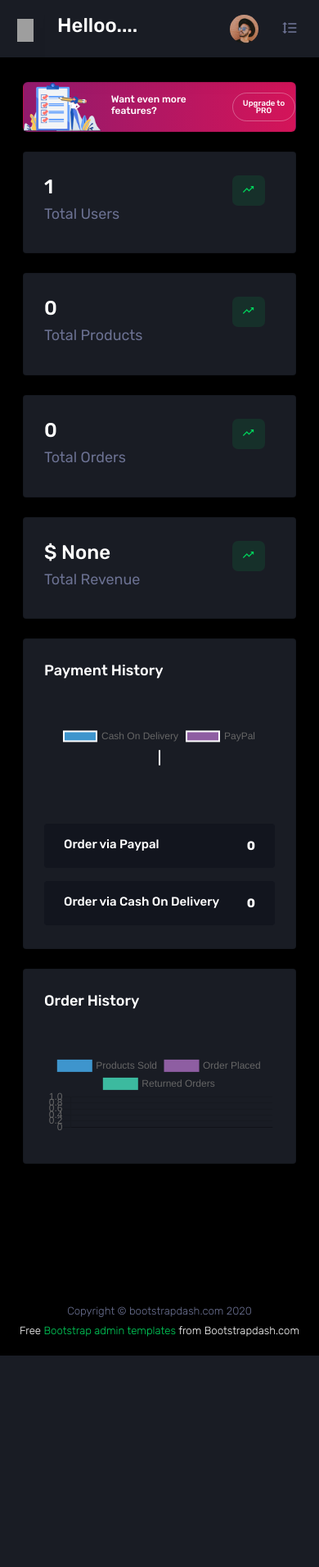
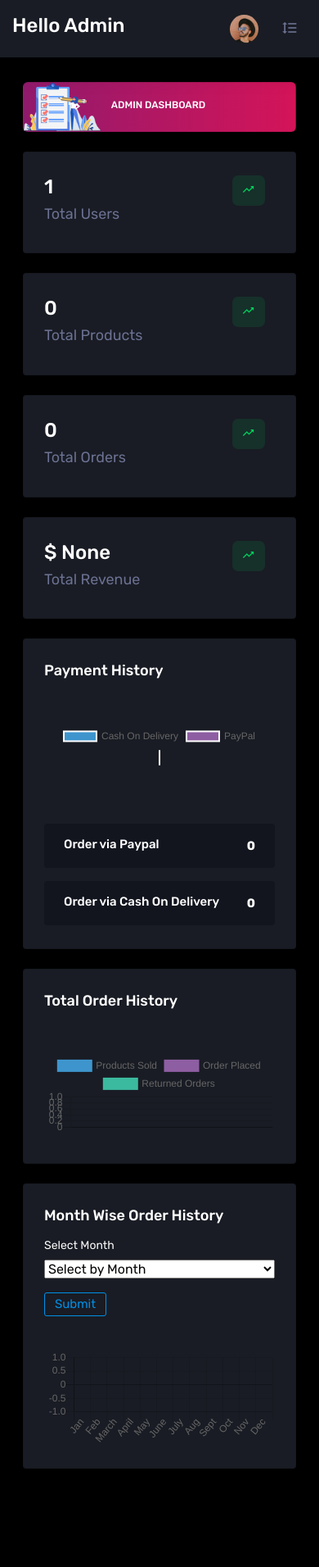
Before and after one commit to Hiba-moidutty/WacthMart_ecommerce, a Django app: page /adminn/admin_home/ in a window 390 px wide. Shown: the top 1912 px of the page at 82% size. Before the commit the page ends 1654 px from the top, so only its background shows below. Run offline with Django 4.2, Linux system fonts and the light colour scheme; the visitor is signed in with stand-in values (Sample User, id 1); data comes from the database, SQL or seed files in the repository; data that the repository does not hold is empty; some libraries are stand-ins or nearby versions; grey boxes are pictures that could not be loaded.

Commit message:
template issue fixed

```diff
--- a/Admin_Section/urls.py
+++ b/Admin_Section/urls.py
@@ -4,10 +4,10 @@ from . import views
 
 
 urlpatterns = [
-    path('',views.admin_login,name='admin_login'),
-    path('admin_home/',views.admin_home,name='admin_home'),
-    path('admin_logout/',views.admin_logout,name='admin_logout'),
-
+    path('',views.admin_login,name ='admin_login'),
+    path('admin_home/',views.admin_home,name ='admin_home'),
+    path('admin_logout/',views.admin_logout,name ='admin_logout'),
+    # path('by_month/',views.by_month,name ='by_month'),
     # User Management
     path('admin_userlist/',views.admin_userlist,name='admin_userlist'),
     path('block_user/<int:id>/',views.block_user,name='block_user'),
--- a/Admin_Section/views.py
+++ b/Admin_Section/views.py
@@ -39,6 +39,7 @@ def admin_login(request):
 @never_cache
 @login_required(login_url='admin_login')
 def admin_home(request):
+  month=0
   if request.user.is_superuser == True:
       total_users = Account.objects.filter(is_active = True).count()
       total_products = Product.objects.filter(is_available = True).count()
@@ -51,7 +52,6 @@ def admin_home(request):
       paypal_m = Order.objects.filter(payment_method = 'Paypal').count()
 
 
-
       #monthly sales
       today   = datetime.now()
       current = today.strftime("%B %d, %Y")
@@ -61,9 +61,20 @@ def admin_home(request):
       r = returns.count()
       sales   = Order.objects.filter(order_date__month = today.month).values("order_date__date").annotate(sales = Count('id',filter=Q(status ="Delivered")),cancelled=Count('id',filter=Q(status="Cancelled"))).order_by("order_date__date")
       s = sales.count()
+
+      monthly_orders=0
+      if request.GET.get('Month') !="0":
+        currentmonth = datetime.now().month
+        month1 = request.GET.get('Month')
+        print(month1,'vvvvvvvvvvvvvvvvvv')
+        if month1  is not None and month1 !="0":
+          print('hhhhhhhhh')
+          month = int(month1)
+          monthly_orders = Order.objects.filter(order_date__month=month).count()
       # best_moving = Order.objects.filter(order_date__month = today.year).annotate(moving = Count('product_id')).filter(moving__gt = 2)
       return render(request,"admin_temp/admin_home.html",{
       'current' : current,
+      'monthly_orders':monthly_orders,
       'total_users': total_users,
       'total_products': total_products,
       'total_revenue': total_revenue,
@@ -73,10 +84,28 @@ def admin_home(request):
       'sales' : sales,
       'dates' : dates,
       'returns' : returns,
+      'month':str(month),
+      'months': ["1","2","3","4","5","6","7","8","9","10","11","12"],
       'r' : r,
       's':s,
-      'd':d,      })
+      'd':d, })
   return redirect("admin_login")
+
+
+# def by_month(request):
+#   print("VVVVVVVVVVVVVVVVVVVVVVVVVVVVVVV")
+#   #by month
+#   monthly_orders=[]
+#   if request.GET.get('Month') !="0":
+#     currentmonth = datetime.now().month
+#     month1 = request.GET.get('Month')
+#     print(month1,'vvvvvvvvvvvvvvvvvv')
+#     if month1  is not None and month1 !="0":
+#       print('hhhhhhhhh')
+#       month = int(month1)
+#       monthly_orders = Order.objects.filter(order_date__month=month).count()
+#       print(monthly_orders,'eeeeeeeeeee')
+#       return redirect('admin_home')
 
 
 @never_cache
@@ -256,7 +285,7 @@ def add_product(request):
       'parentcategories':parent_category,
       'subcategory': subcategory
     }
-    if request.method =='POST':
+    if request.method == 'POST':
       if request.POST.get('product_name') and request.POST.get('price') and request.POST.get('stock') and request.POST.get('product_description') and request.POST.get('subcategory') and request.POST.get('category') and request.FILES['pro_img1'] and request.FILES['pro_img2'] and request.FILES['pro_img3'] and request.FILES['pro_img4']:
         product_name = request.POST.get('product_name')
         if Product.objects.filter(product_name = product_name).exists():
@@ -440,8 +469,6 @@ def generateSalesReport(request):
 #   messages.info(request,"something error occured!! ")
 #   return redirect(request.META.get('HTTP_REFERER'))
 
-@never_cache
-
 
 
 
--- a/cart/views.py
+++ b/cart/views.py
@@ -6,6 +6,7 @@ from accounts.models import Address
 from Variation.models import Variation
 from django.contrib import messages
 from django.http import HttpResponseRedirect,HttpResponse
+from django.http import JsonResponse
 from django.contrib.auth.decorators import login_required
 from django.views.decorators.cache import never_cache
 from django.core.exceptions import ObjectDoesNotExist
@@ -25,7 +26,6 @@ def cart_id(request):
 def cart_view(request,total=0,quantity=0,cart_items = None):
   tax =0
   grand_total =0
-  # saved =0
   try:
     if request.user.is_authenticated:
       cart_items = CartItem.objects.filter(
@@ -40,7 +40,6 @@ def cart_view(request,total=0,quantity=0,cart_items = None):
           # print(cart)
           # print(cart,cart_items,'kkkkkkkkkkkkkkkkk')
 
-
     if cart_items is not None:
       for cart_item in cart_items:
         c_variant = cart_item.variant_id
@@ -51,9 +50,11 @@ def cart_view(request,total=0,quantity=0,cart_items = None):
           total +=(cart_item.product.offer_price * cart_item.quantity)
         else:
           total += (cart_item.product.price * cart_item.quantity)
+          print(total,'gggggggaaaaaaaaaaaa')
         quantity += cart_item.quantity
       tax = (2 * total)/100
       grand_total = total + tax
+      print(grand_total,'xcxxxxxxxxxxxxxxxxxccccccccc')
 
   except ObjectDoesNotExist:
     pass
@@ -94,16 +95,20 @@ def add_to_cart(request):
         if cart_item.quantity >= product.stock :
           cart_item.quantity = product.stock
           cart_item.save()
+          status = True
         else:
           cart_item.quantity += 1
           cart_item.save()
+          status = True
       #create a new cart item
       else:
         cart_item = CartItem.objects.create(
           product = product, quantity = 1, user = current_user, variant_id = variant.variation_id
           )
         cart_item.save()
-      return redirect('cart_view')
+        print(cart_item,'kkkkkkkkkkkkkkkkk')
+        status = False
+      return JsonResponse({"status" : status})
 
     else:
 
@@ -114,16 +119,19 @@ def add_to_cart(request):
         if cart_item.quantity >= product.stock :
           cart_item.quantity = product.stock
           cart_item.save()
+          status = True
         else:
           cart_item.quantity += 1
           cart_item.save()
+          status = True
       #create a new cart item
       else:
         cart_item = CartItem.objects.create(
           product = product, quantity = 1, user = current_user, variant_id = 0
           )
         cart_item.save()
-      return redirect('cart_view')
+        status = False
+      return JsonResponse({"status" : status })
 
 
     # try:
@@ -150,18 +158,20 @@ def add_to_cart(request):
             if cart_item.quantity >= product.stock :
               cart_item.quantity = product.stock
               cart_item.save()
+              status = True
             else:
               cart_item.quantity += 1
               cart_item.save()
-            return redirect('cart_view')
+              status = True
+            return JsonResponse({"status": status})
         else:
             # print('ggggggggggggggggg')
             cart_item = CartItem.objects.create(
             product = product, quantity = 1, cart = cart, variant_id = var_id_
             )
             cart_item.save()
-            # print("Saveeeeeeeeeeeeee  ")
-            return redirect('cart_view')
+            status = False
+            return JsonResponse({"status" : status})
       else:
         if CartItem.objects.filter( product=product, cart=cart, variant_id= 0).exists():
           # print('kkkkkkkkkkkkkkkkkkkkk')
@@ -169,16 +179,20 @@ def add_to_cart(request):
           if cart_item.quantity >= product.stock :
             cart_item.quantity = product.stock
             cart_item.save()
+            status = True
+
           else:
             cart_item.quantity += 1
             cart_item.save()
-          return redirect('cart_view')
+            status = True
+          return JsonResponse({"status" : status })
         else:
           cart_item = CartItem.objects.create(
           product = product, quantity = 1, cart = cart, variant_id = 0
           )
           cart_item.save()
-          return redirect('cart_view')
+          status = False
+          return JsonResponse({"status" : status })
 
     except Cart.DoesNotExist :
       cart = Cart.objects.create(cart_id = cart_id(request))
@@ -186,11 +200,13 @@ def add_to_cart(request):
       if variant is not '0':
         cart_item = CartItem.objects.create(product = product, quantity = 1,cart = cart , varient_id = var_id_)
         cart_item.save()
-        return redirect('cart_view')
+        status =False
+        return JsonResponse({"status" : status })
       else:
         cart_item = CartItem.objects.create(product = product, quantity= 1, cart = cart)
         cart_item.save()
-        return redirect("cart_view")
+        status = False
+        return JsonResponse({"status" : status })
 
     # try:
     #   cart_item = CartItem.objects.get(product=product,cart=cart)
@@ -208,6 +224,9 @@ def add_to_cart(request):
 
 #Increasing the quantity
 def quantity_increase(request):
+  total= 0
+  grand_total = 0
+  tax=0
   product_id = request.GET.get('id')
   v_id = request.GET.get('v_id')
   print(v_id,product_id,'5555555555555')
@@ -224,9 +243,7 @@ def quantity_increase(request):
           cart_item.quantity = product.stock
           cart_item.save()
         else:
-          cart_item.quantity +=1
           cart_item.save()
-          return redirect('cart_view')
     else:
       # print('iiiiiiiiiiiiiiiiiiiiiiii')
       if CartItem.objects.filter(product = product,user = request.user,variant_id = 0).exists():
@@ -235,9 +252,11 @@ def quantity_increase(request):
           cart_item.quantity = product.stock
           cart_item.save()
         else:
-          cart_item.quantity +=1
           cart_item.save()
-          return redirect('cart_view')
+    cart_items = CartItem.objects.filter(
+        user = request.user, is_active =True
+        ).order_by('-id')
+
   else:
     #if the user is not authenitcate
     try:
@@ -255,9 +274,7 @@ def quantity_increase(request):
           cart_item.quantity = product.stock
           cart_item.save()
         else:
-          cart_item.quantity += 1
           cart_item.save()
-          return redirect('cart_view')
     else:
       print(v_id,'DDDDDDDDDDDDDDDDDD')
       if CartItem.objects.filter(product = product,cart = cart,variant_id = 0).exists():
@@ -266,49 +283,91 @@ def quantity_increase(request):
           cart_item.quantity = product.stock
           cart_item.save()
         else:
-          cart_item.quantity +=1
           cart_item.save()
-          return redirect('cart_view')
+    cart_items = CartItem.objects.filter(cart = cart,is_active = True)
 
+  if cart_item.quantity :
+      quantity = cart_item.quantity + 1
+      cart_item.quantity = cart_item.quantity + 1
+      cart_item.save()
+      if cart_item.product.offer_price is not None and cart_item.product.offer_price is not 0:
+        total +=(cart_item.product.offer_price * cart_item.quantity)
+      else:
+        total += (cart_item.product.price * cart_item.quantity)
+      cart_item.save()
+      sub = cart_item.sub_total()
+      total=0
+      for cart_item in cart_items:
+        if cart_item.product.offer_price is not None and cart_item.product.offer_price is not 0:
+          total +=(cart_item.product.offer_price * cart_item.quantity)
+        else:
+          total += (cart_item.product.price * cart_item.quantity)
+      print(total,'wwwwwwwwwwwrrrrrrrrrr')
 
+      tax = (2 * total)/100
+      grand_total = total + tax
+  return JsonResponse({"quantity":quantity,"total":total,"tax":tax,"grand_total":grand_total,"sub": sub})
 
 
 
 #DECREASING THE QUANTITY OF ITEM IN CART VIEW
 def remove_item_cart(request):
+  total =0
+  tax =0
+  grand_total=0
   product_id = request.GET.get('id')
   product = get_object_or_404(Product,id = product_id)
   v_id = request.GET.get('v_id')
-  print(product_id,v_id,'dsdsdsdsddddddddddddddddd')
   try:
     if request.user.is_authenticated:
-      cart_item = CartItem.objects.filter(product = product,user = request.user,variant_id = v_id).exists()
+      cart_items = CartItem.objects.filter(product = product,user = request.user,variant_id = v_id).exists()
       if v_id is not '0':
-        print('[[[[[[[[[pppppppppppppp')
         variant = Variation.objects.get(variation_id = v_id)
         v_id = variant.variation_id
         cart_item = CartItem.objects.get(product = product,user = request.user,variant_id = v_id)
       else:
         cart_item = CartItem.objects.get(product = product,user = request.user,variant_id = 0)
+      cart_items = CartItem.objects.filter(
+        user = request.user, is_active =True
+        ).order_by('-id')
+
     else:
       #if user not authenticated
       cart= Cart.objects.get(cart_id = cart_id(request))
-      cart_item = CartItem.objects.filter(product = product,cart = cart, variant_id =v_id).exists()
+      cart_items = CartItem.objects.filter(product = product,cart = cart, variant_id =v_id).exists()
       if v_id is not '0':
         variant = Variation.objects.get(variation_id = v_id)
         v_id = variant.variation_id
         cart_item = CartItem.objects.get(product = product, cart=cart,variant_id = v_id)
       else:
         cart_item = CartItem.objects.get(product = product,cart=cart,variant_id =0)
-    if cart_item.quantity > 1 :
-      cart_item.quantity = cart_item.quantity - 1
-      cart_item.save()
-    else:
-     cart_item.save()
+      cart_items = CartItem.objects.filter(cart = cart,is_active = True)
+
+
+    if cart_item.quantity :
+      if cart_item.quantity > 1 :
+        quantity = cart_item.quantity - 1
+        cart_item.quantity = cart_item.quantity - 1
+        cart_item.save()
+        if cart_item.product.offer_price is not None and cart_item.product.offer_price is not 0:
+          total +=(cart_item.product.offer_price * cart_item.quantity)
+        else:
+          total += (cart_item.product.price * cart_item.quantity)
+        cart_item.save()
+        sub = cart_item.sub_total()
+        total=0
+        for cart_item in cart_items:
+          if cart_item.product.offer_price is not None and cart_item.product.offer_price is not 0:
+            total +=(cart_item.product.offer_price * cart_item.quantity)
+          else:
+            total += (cart_item.product.price * cart_item.quantity)
+        tax = (2 * total)/100
+        grand_total = total + tax
+
+
   except:
     pass
-  return redirect('cart_view')
-
+  return JsonResponse({"quantity":quantity,"total":total,"tax":tax,"grand_total":grand_total,"sub": sub})
 
 #DELETING THE ITEM FROM THE CART
 def remove_from_cart(request):
@@ -323,7 +382,8 @@ def remove_from_cart(request):
     cart = Cart.objects.get(cart_id = cart_id(request))
     cart_item = CartItem.objects.get(product = product, cart = cart,variant_id = v_id)
   cart_item.delete()
-  return redirect('cart_view')
+  status = True
+  return JsonResponse({"status":status})
 
 
 
--- a/order/views.py
+++ b/order/views.py
@@ -94,7 +94,6 @@ def place_order(request, total = 0 , quantity = 0,cart_items = None):
         print(get_address)
         status = True
       return JsonResponse({'status' : status})
-
 
     return redirect('order_success')
 
--- a/templates/admin_temp/admin_home.html
+++ b/templates/admin_temp/admin_home.html
@@ -17,13 +17,13 @@
                     <img src="{% static 'admin_static/images/dashboard/Group126@2x.png' %}" class="gradient-corona-img img-fluid" alt="">
                   </div>
                   <div class="col-5 col-sm-7 col-xl-8 p-0">
-                    <h4 class="mb-1 mb-sm-0">Want even more features?</h4>
-                    <p class="mb-0 font-weight-normal d-none d-sm-block">Check out our Pro version with 5 unique layouts!</p>
+                    <h4 class="mb-1 mb-sm-0">ADMIN DASHBOARD</h4>
+                    <p class="mb-0 font-weight-normal d-none d-sm-block"></p>
                   </div>
                   <div class="col-3 col-sm-2 col-xl-2 pl-0 text-center">
-                    <span>
+                    {% comment %} <span>
                       <a href="https://www.bootstrapdash.com/product/corona-admin-template/" target="_blank" class="btn btn-outline-light btn-rounded get-started-btn">Upgrade to PRO</a>
-                    </span>
+                    </span> {% endcomment %}
                   </div>
                 </div>
               </div>
@@ -121,7 +121,7 @@
             <div class="card">
               <div class="card-body">
                 <h4 class="card-title">Payment History</h4>
-                <canvas id="payment_status" width="700" height="350" class="transaction-chart"></canvas>
+                <canvas id="payment_status" style="height:250px" class="transaction-chart"></canvas>
                 <div class="bg-gray-dark d-flex d-md-block d-xl-flex flex-row py-3 px-4 px-md-3 px-xl-4 rounded mt-3">
                   <div class="text-md-center text-xl-left">
                     <h6 class="mb-1">Order via Paypal</h6>
@@ -145,29 +145,42 @@
           </div>
         </div>
         <div class="row">
-          <div class="col-md-12 grid-margin stretch-card">
+          <div class="col-md-6 grid-margin stretch-card">
             <div class="card">
               <div class="card-body">
-                <h4 class="card-title">Order History</h4>
+                <h4 class="card-title">Total Order History</h4>
                 <canvas id="sales" class="transaction-chart"></canvas>
-                {% comment %} <div class="bg-gray-dark d-flex d-md-block d-xl-flex flex-row py-3 px-4 px-md-3 px-xl-4 rounded mt-3">
-                  <div class="text-md-center text-xl-left">
-                    <h6 class="mb-1">kkkk</h6>
-                    <p class="text-muted mb-0">{{paypal_m}}</p>
-                  </div>
-                  <div class="align-self-center flex-grow text-right text-md-center text-xl-right py-md-2 py-xl-0">
-                    <h6 class="font-weight-bold mb-0">{{d}}</h6>
-                  </div>
-                </div> {% endcomment %}
-                {% comment %} <div class="bg-gray-dark d-flex d-md-block d-xl-flex flex-row py-3 px-4 px-md-3 px-xl-4 rounded mt-3">
-                  <div class="text-md-center text-xl-left">
-                    <h6 class="mb-1">mmm</h6>
-                    <p class="text-muted mb-0">{{cod_m}}</p>
-                  </div>
-                  <div class="align-self-center flex-grow text-right text-md-center text-xl-right py-md-2 py-xl-0">
-                    <h6 class="font-weight-bold mb-0">{{s}}</h6>
-                  </div>
-                </div> {% endcomment %}
+              </div>
+            </div>
+          </div>
+         <div class="col-md-6 grid-margin stretch-card">
+            <div class="card">
+              <div class="card-body">
+                <h4 class="card-title">Month wise order history</h4>
+              <form id = 'formId' action ="{% url 'admin_home' %}" method ="GET">
+                <div class="form-group">
+                  <label>Select Month</label>
+                  <select name="Month" class="js-example-basic-single" style="width:100%">
+                    <option value="0">Select by Month</option>
+                    <option value="1">January</option>
+                    <option value="2">February</option>
+                    <option value="3">March</option>
+                    <option value="4">April</option>
+                    <option value="5">May</option>
+                    <option value="6">June</option>
+                    <option value="7">July</option>
+                    <option value="8">August</option>
+                    <option value="9">September</option>
+                    <option value="10">October</option>
+                    <option value="11">November</option>
+                    <option value="12">December</option>
+                  </select>
+                </div>
+                <div class="my-3">
+                  <button id ='submitButton' type="submit" class="btn btn-outline-primary btn-icon-text">Submit</button>
+                </div>
+                <canvas id="bar-chart" class="transaction-chart"></canvas>
+              </form>
               </div>
             </div>
           </div>
@@ -260,9 +273,14 @@
   </div>
   <!-- page-body-wrapper ends -->
 </div>
+<script src="https://cdnjs.cloudflare.com/ajax/libs/Chart.js/2.5.0/Chart.min.js"></script>
+<script src="//cdn.jsdelivr.net/npm/sweetalert2@11"></script>
+<script src="https://code.jquery.com/jquery-3.6.1.slim.min.js" integrity="sha256-w8CvhFs7iHNVUtnSP0YKEg00p9Ih13rlL9zGqvLdePA=" crossorigin="anonymous"></script>
+<script src="https://ajax.googleapis.com/ajax/libs/jquery/2.1.1/jquery.min.js"></script>
+<script src="https://code.jquery.com/jquery-3.3.1.min.js"></script>
 
-<script src="https://cdnjs.cloudflare.com/ajax/libs/Chart.js/2.5.0/Chart.min.js"></script>
 <script>
+
 new Chart(document.getElementById("sales"), {
   type: 'line',
   data: {
@@ -312,5 +330,48 @@ new Chart(document.getElementById("payment_status"), {
     }
   }
 });
+
+new Chart(document.getElementById("bar-chart"), {
+  type: 'bar',
+  data: {
+    labels: ["Jan", "Feb", "March", "April", "May","June","July","Aug","Sept","Oct","Nov","Dec"],
+    datasets: [
+      {
+        label: "month wise orders",
+        backgroundColor: ["#3e95cd", "#8e5ea2","#3cba9f","#e8c3b9","#c45850","#3e95cd", "#8e5ea2","#3cba9f","#e8c3b9","#c45850","#3e95cd", "#8e5ea2"],
+        data: [
+        {% for i  in months  %}
+        {% if i == month  %}
+        {{monthly_orders}},
+        {% else %}
+        '0',
+        {% endif %}
+        {% endfor %}
+        ]
+      }
+    ]
+  },
+  options: {
+    legend: { display: false },
+    title: {
+      display: true,
+      {% comment %} text: 'Predicted world population (millions) in 2050' {% endcomment %}
+    }
+  }
+});
+
+
+$(()=>{
+  $("#submitButton").click(function(ev){
+    var form = $("#formId");
+    var url = form.attr("{% url 'admin_home' %}");
+    $.ajax({
+      type : "GET",
+      url : url,
+      data: form.serialize(),
+      });
+    });
+  });
+
 </script>
 {% endblock %}
--- a/templates/admin_temp/includes/nav_and_side.html
+++ b/templates/admin_temp/includes/nav_and_side.html
@@ -5,7 +5,7 @@
   <nav class="sidebar sidebar-offcanvas" id="sidebar">
     <div class="sidebar-brand-wrapper d-none d-lg-flex align-items-center justify-content-center fixed-top">
       <a class="sidebar-brand brand-logo" href="index.html"><img src="{% static 'admin_static/images/watchmartlogo.jpg' %}" alt="logo" /></a>
-      <a class="sidebar-brand brand-logo-mini" href="index.html"><img src="{% static 'admin_static/images/logo-mini.svg' %}" alt="logo" /></a>
+      {% comment %} <a class="sidebar-brand brand-logo-mini" href="index.html"><img src="{% static 'admin_static/images/logo-mini.svg' %}" alt="logo" /></a> {% endcomment %}
     </div>
     <ul class="nav">
       {% comment %} <li class="nav-item profile">
@@ -148,16 +148,16 @@
   <div class="container-fluid page-body-wrapper">
     <!-- partial:partials/_navbar.html -->
     <nav class="navbar p-0 fixed-top d-flex flex-row">
-      <div class="navbar-brand-wrapper d-flex d-lg-none align-items-center justify-content-center">
-        <a class="navbar-brand brand-logo-mini" href="index.html"><img src="{ % static 'admin_static/images/logo-mini.svg' %}" alt="logo" /></a>
-      </div>
+      {% comment %} <div class="navbar-brand-wrapper d-flex d-lg-none align-items-center justify-content-center">
+        <a class="navbar-brand brand-logo-mini" href=""><img src="{ % static 'admin_static/images/logo-mini.svg' %}" alt="logo" /></a>
+      </div> {% endcomment %}
       <div class="navbar-menu-wrapper flex-grow d-flex align-items-stretch">
         <button class="navbar-toggler navbar-toggler align-self-center" type="button" data-toggle="minimize">
           <span class="mdi mdi-menu"></span>
         </button>
         <ul class="navbar-nav w-100">
           <li class="nav-item w-100">
-            <h3>Helloo....</h3>
+            <h3>Hello Admin</h3>
           </li>
         </ul>
         <ul class="navbar-nav navbar-nav-right">
--- a/templates/admin_temp/sales_report.html
+++ b/templates/admin_temp/sales_report.html
@@ -94,10 +94,10 @@
                <h4 class="card-title">Export Options</h4>
               <a onclick = DoAction() class="btn btn-outline-primary btn-icon-text">
                 <i class="mdi mdi-file-check btn-icon-prepend"></i> Export as PDF </a>
-              <div class="form-group my-4">
+              {% comment %} <div class="form-group my-4">
                 <a href="" class="btn btn-outline-primary btn-icon-text">
                 <i class="mdi mdi-file-check btn-icon-prepend"></i> Export as CSV </a>
-              </div>
+              </div> {% endcomment %}
             </div>
         </div>
       </div>
```
Also changed, not shown: templates/user_temp/cart.html (+58 -16 lines), templates/user_temp/store.html (+22 -1 lines).
